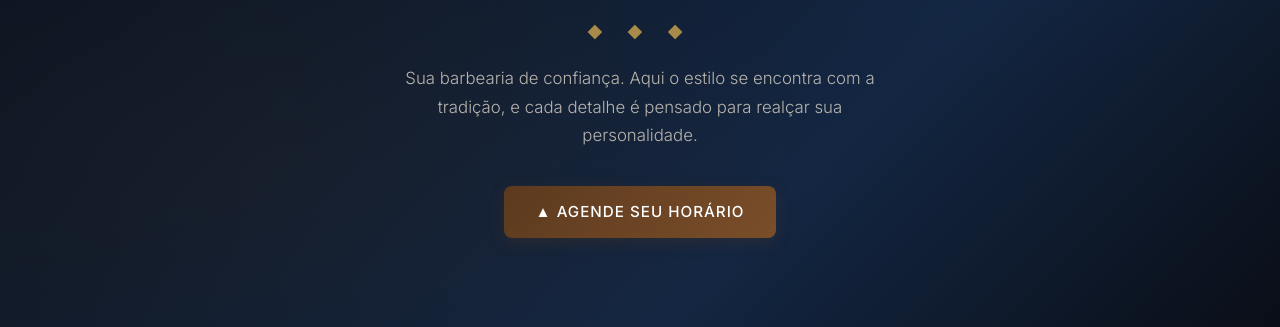
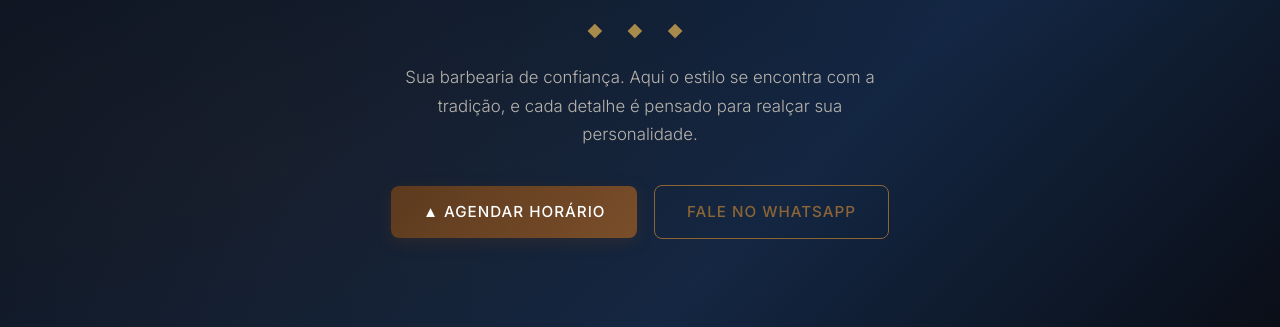
Before and after one commit to neitzelcomercial-cell/Barba-Negra, a website: page index.html in a window 1280 px wide. Shown: the part 473-800 px from the top of the page. Drawn offline with Linux system fonts and the light colour scheme.

Commit message:
Separa botao agenda do WhatsApp na tela inicial

```diff
--- a/index.html
+++ b/index.html
@@ -47,7 +47,8 @@
                     Sua barbearia de confiança. Aqui o estilo se encontra com a tradição,
                     e cada detalhe é pensado para realçar sua personalidade.
                 </p>
-                <a href="https://wa.me/5547989052566" target="_blank" class="btn btn--primary">▲ Agende seu Horário</a>
+                <a href="#agenda" class="btn btn--primary">▲ Agendar Horário</a>
+                <a href="https://wa.me/5547989052566" target="_blank" class="btn btn--outline hero__btn-whats">Fale no WhatsApp</a>
             </div>
         </div>
         <div class="hero__overlay"></div>
--- a/style.css
+++ b/style.css
@@ -188,6 +188,16 @@ ul { list-style: none; }
     font-size: 1.05rem; color: var(--text-secondary);
     max-width: 520px; margin: 0 auto 36px;
     line-height: 1.7;
+}
+
+.hero__content .btn--outline {
+    border-color: var(--accent-brown-border);
+    color: var(--accent-brown-border);
+    margin-left: 12px;
+}
+.hero__content .btn--outline:hover {
+    background: var(--accent-brown-border);
+    color: var(--bg-primary);
 }
 
 /* ---------- SECTIONS ---------- */
```
